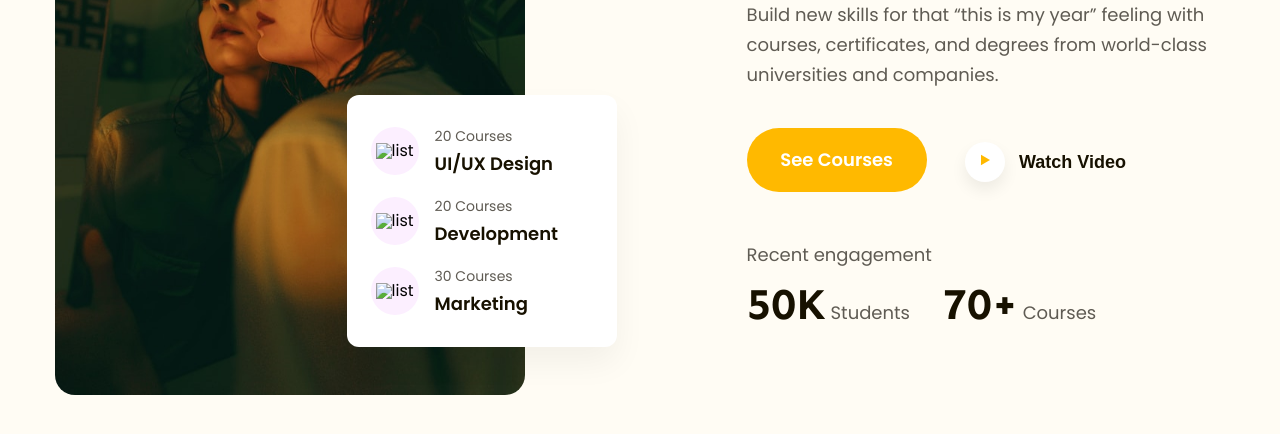
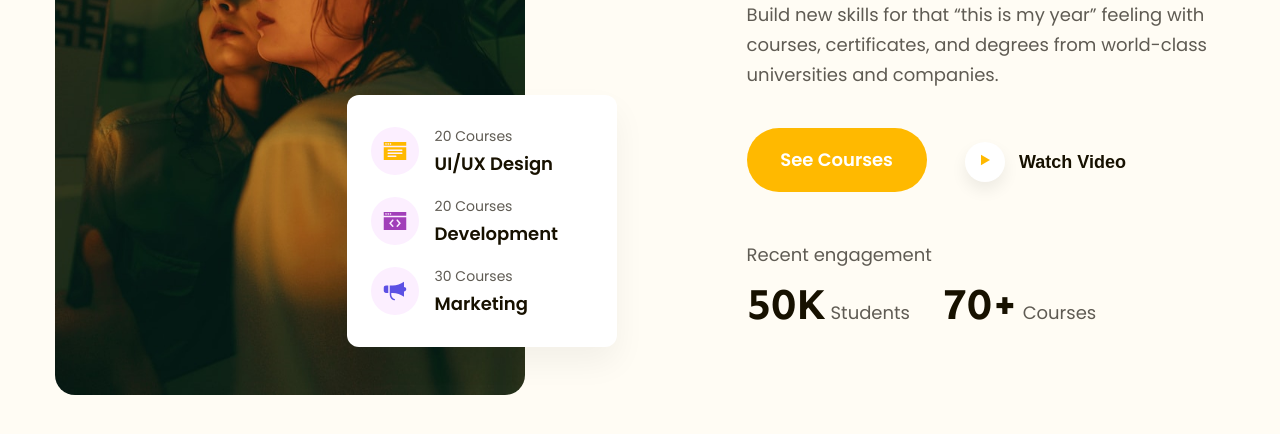
Before and after one commit to khoadev10/htmlcss-02, a plain HTML site: page index.html in a window 1280 px wide. Shown: the part 440-874 px from the top of the page. Drawn offline with Linux system fonts and the light colour scheme; the site is published under a folder, as on GitHub Pages, so addresses that start at the root find nothing.

Commit message:
fix scr img icon hero-left

```diff
--- a/index.html
+++ b/index.html
@@ -64,7 +64,7 @@
                             <div class="item">
                                 <div class="icon">
                                     <img
-                                        src="/assets/icon/list.svg"
+                                        src="./assets/icon/list.svg"
                                         alt="list"
                                     />
                                 </div>
@@ -76,7 +76,7 @@
                             <div class="item">
                                 <div class="icon">
                                     <img
-                                        src="/assets/icon/code.svg"
+                                        src="./assets/icon/code.svg"
                                         alt="list"
                                     />
                                 </div>
@@ -88,7 +88,7 @@
                             <div class="item">
                                 <div class="icon">
                                     <img
-                                        src="/assets/icon/speaker.svg"
+                                        src="./assets/icon/speaker.svg"
                                         alt="list"
                                     />
                                 </div>
```
